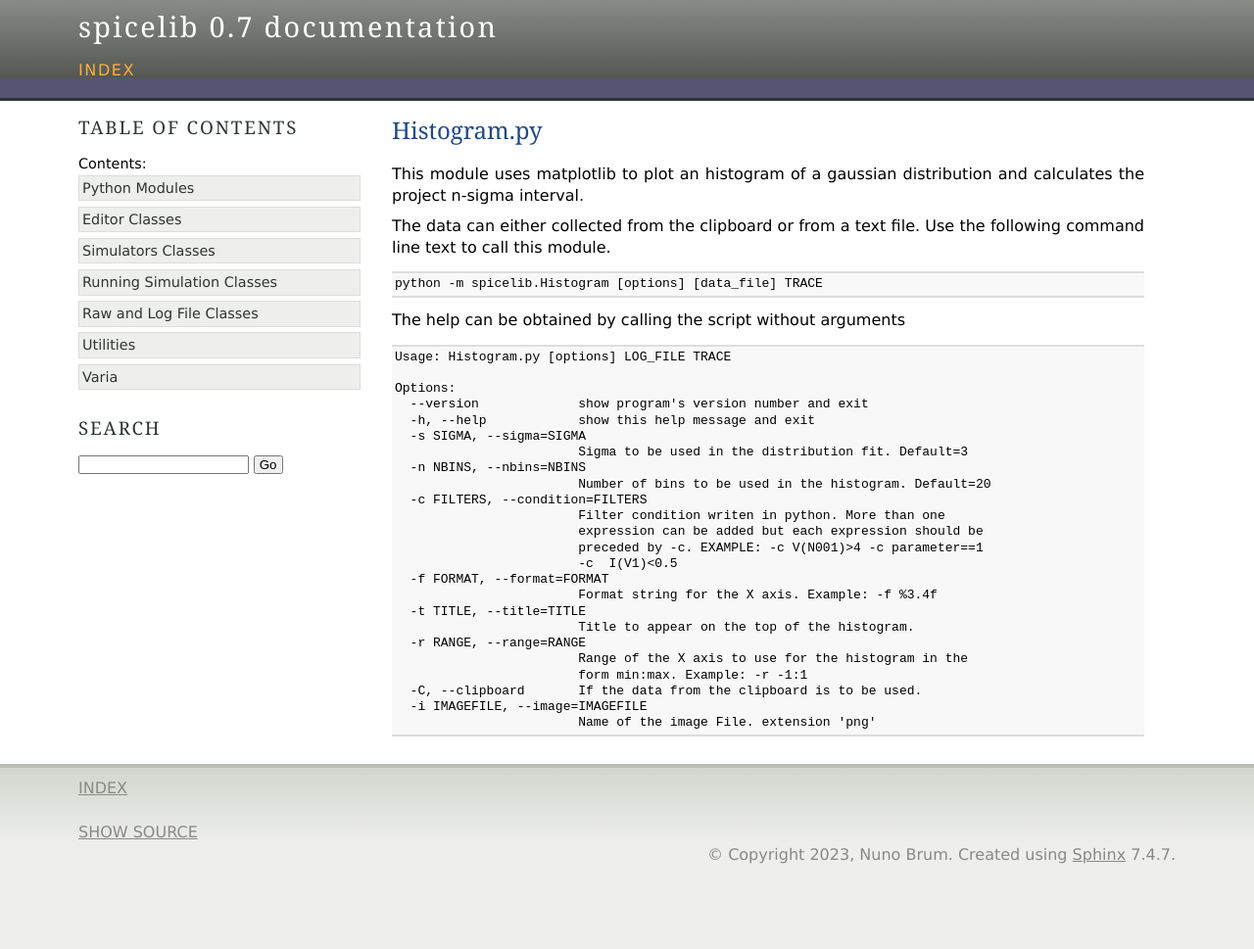
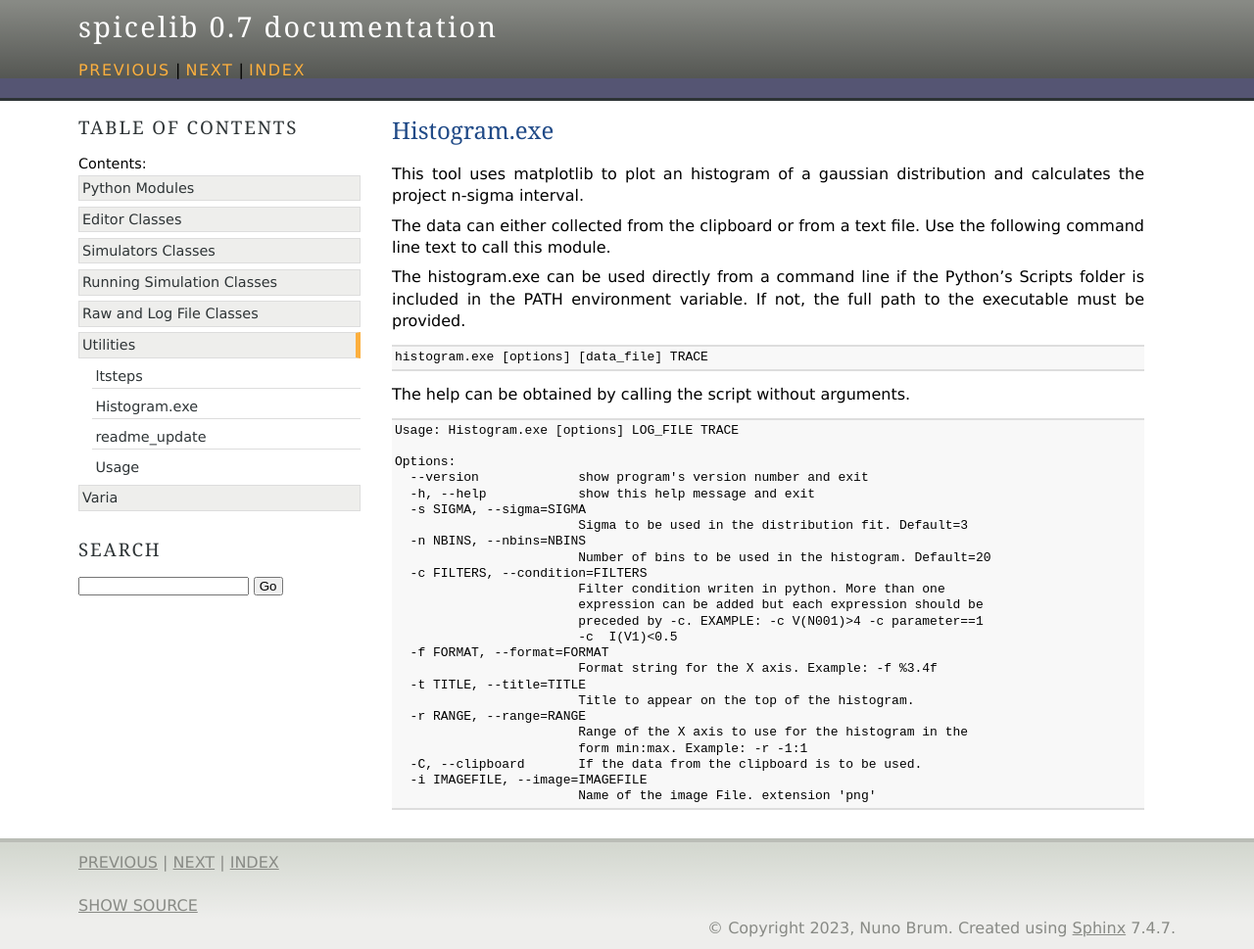
Before and after one commit to nunobrum/spicelib, a Sphinx documentation site: the page built from doc/utilities/histogram.rst, in a window 1280 px wide. Shown: the whole page at 98% size. Built offline with Sphinx 7.4.7, drawn with Linux system fonts in a browser that asks for light colours; pages that are not in the unit, such as notebooks, are missing from menus; before the commit the page ends 900 px from its top, so only the background shows below that.

Commit message:
Adding readme_update.rst and further improving documentation

```diff
--- a/doc/utilities/histogram.rst
+++ b/doc/utilities/histogram.rst
@@ -1,19 +1,22 @@
-Histogram.py
-============
-This module uses matplotlib to plot an histogram of a gaussian distribution and calculates the project n-sigma interval.
+Histogram.exe
+=============
+This tool uses matplotlib to plot an histogram of a gaussian distribution and calculates the project n-sigma interval.
 
 The data can either collected from the clipboard or from a text file. Use the following command line text to call
 this module.
 
-.. code-block:: text
-
-    python -m spicelib.Histogram [options] [data_file] TRACE
-
-The help can be obtained by calling the script without arguments
+The histogram.exe can be used directly from a command line if the Python's Scripts folder is included in the PATH
+environment variable. If not, the full path to the executable must be provided.
 
 .. code-block:: text
 
-    Usage: Histogram.py [options] LOG_FILE TRACE
+    histogram.exe [options] [data_file] TRACE
+
+The help can be obtained by calling the script without arguments.
+
+.. code-block:: text
+
+    Usage: Histogram.exe [options] LOG_FILE TRACE
 
     Options:
       --version             show program's version number and exit
--- a/doc/utilities/LTSteps.rst
+++ b/doc/utilities/ltsteps.rst
@@ -1,7 +1,8 @@
 ltsteps
 =======
 
-This module allows to process data generated by LTSpice during simulation. There are three types of files that are handled by this module.
+This module allows to process data generated by LTSpice during simulation.
+There are three types of files that are handled by this module.
 
     + log files - Files with the extension '.log' that are automatically generated during simulation, and that are
       normally accessible with the shortcut Ctrl+L after a simulation is ran.Log files are interesting for two reasons.
@@ -43,7 +44,7 @@ This module allows to process data generated by LTSpice during simulation. There
 
 
 The ltsteps.exe can be used directly from a command line if the Python's Scripts folder is included in the PATH
-environment variable.
+environment variable. If not, the full path to the executable must be provided.
 
 .. code-block:: text
 
--- a/doc/utilities/utilities.rst
+++ b/doc/utilities/utilities.rst
@@ -11,4 +11,5 @@ E.g.: ``python -m spicelib.Histogram``
    :maxdepth: 1
 
    ltsteps
-   Histogram
+   histogram
+   readme_update
```
Also changed, not shown: doc/utilities/readme_update.rst (added, +50 -0 lines), 2 other files.
